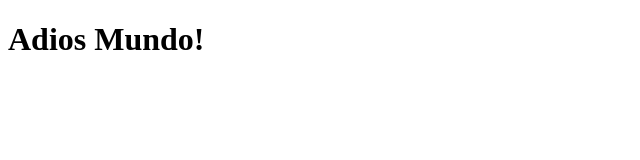
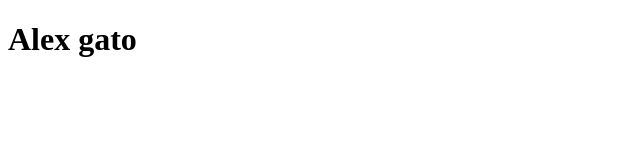
Before and after one commit to marcelocattani/ejercicioDH, a plain HTML site: page practica/index.html in a window 1280 px wide. Shown: the whole page, without its empty margins (0-640 px from the left). Drawn offline with Linux system fonts and the light colour scheme.

Commit message:
cambie el h1

```diff
--- a/practica/index.html
+++ b/practica/index.html
@@ -6,7 +6,7 @@
   </head>
   <body>
     <header>
-      <h1>Adios Mundo!</h1>
+      <h1>Alex gato</h1>
     </header>
   </body>
 </html>
```
